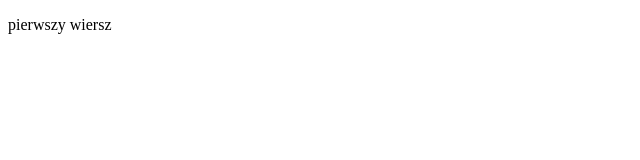
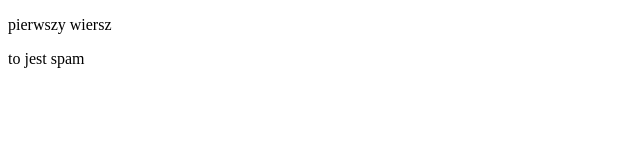
Before and after one commit to ula151/ula151.github.io, a plain HTML site: page index.html in a window 1280 px wide. Shown: the full height of the page, 0-640 px from the left. Drawn offline with Linux system fonts and the light colour scheme.

Commit message:
dadanie spam

```diff
--- a/index.html
+++ b/index.html
@@ -8,5 +8,6 @@
 </head>
 <body>
     <p>pierwszy wiersz</p>
+    <spam>to jest spam</spam>
 </body>
 </html>
```
